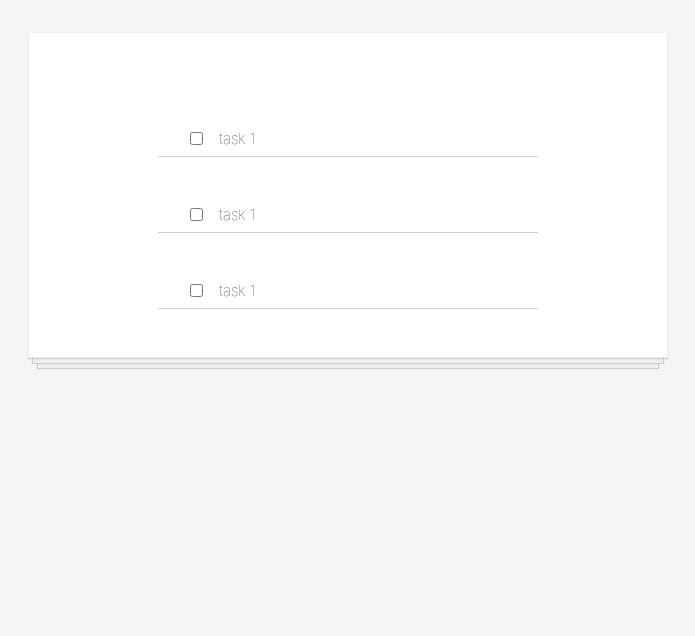
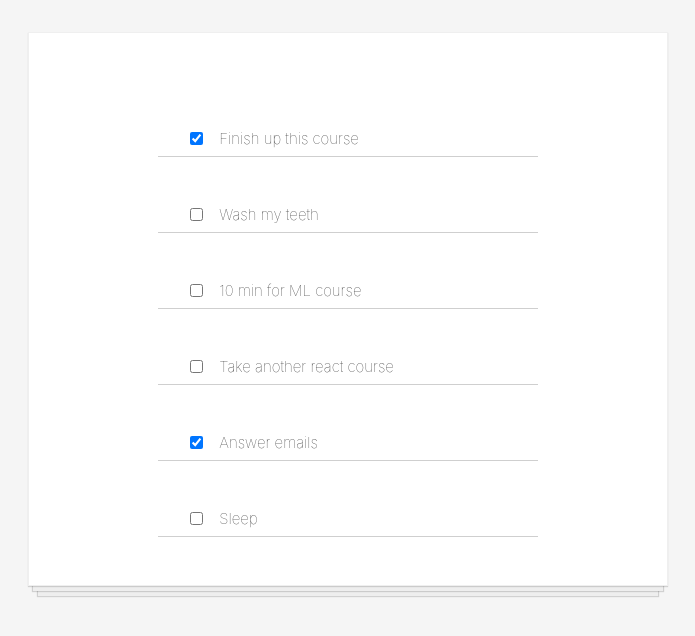
Before and after one commit to DinaTaklit/todo-app-react, a React (Create React App) app: page / in a window 1280 px wide. Shown: the top 636 px of the page, without its empty margins (292-987 px from the left). Built offline with nearby package versions, Linux system fonts and the light colour scheme.

Commit message:
feat: get tasks from the json file

```diff
--- a/src/component/App.js
+++ b/src/component/App.js
@@ -1,13 +1,15 @@
 import '../style/App.css';
 import TodoItem from './TodoItem';
+import tasks from '../todoData.json'
+
 
 function App() {
+  const todoItems = tasks.map(item =>  {
+    return <TodoItem key={item.id} task = {item}/>
+  });
   return (
     <div className="todo-list">
-
-      <TodoItem/>
-      <TodoItem/>
-      <TodoItem/>
+      {todoItems}
     </div>
   );
 }
--- a/src/component/TodoItem.js
+++ b/src/component/TodoItem.js
@@ -1,8 +1,9 @@
-function TodoItem(){
+function TodoItem({task}){
+
     return(
         <div className="todo-item">
-            <input type="checkbox"/>
-            <p>task 1</p>
+            <input type="checkbox" checked={task.completed}/>
+            <p>{task.text}</p>
         </div>
     )
 }
```
